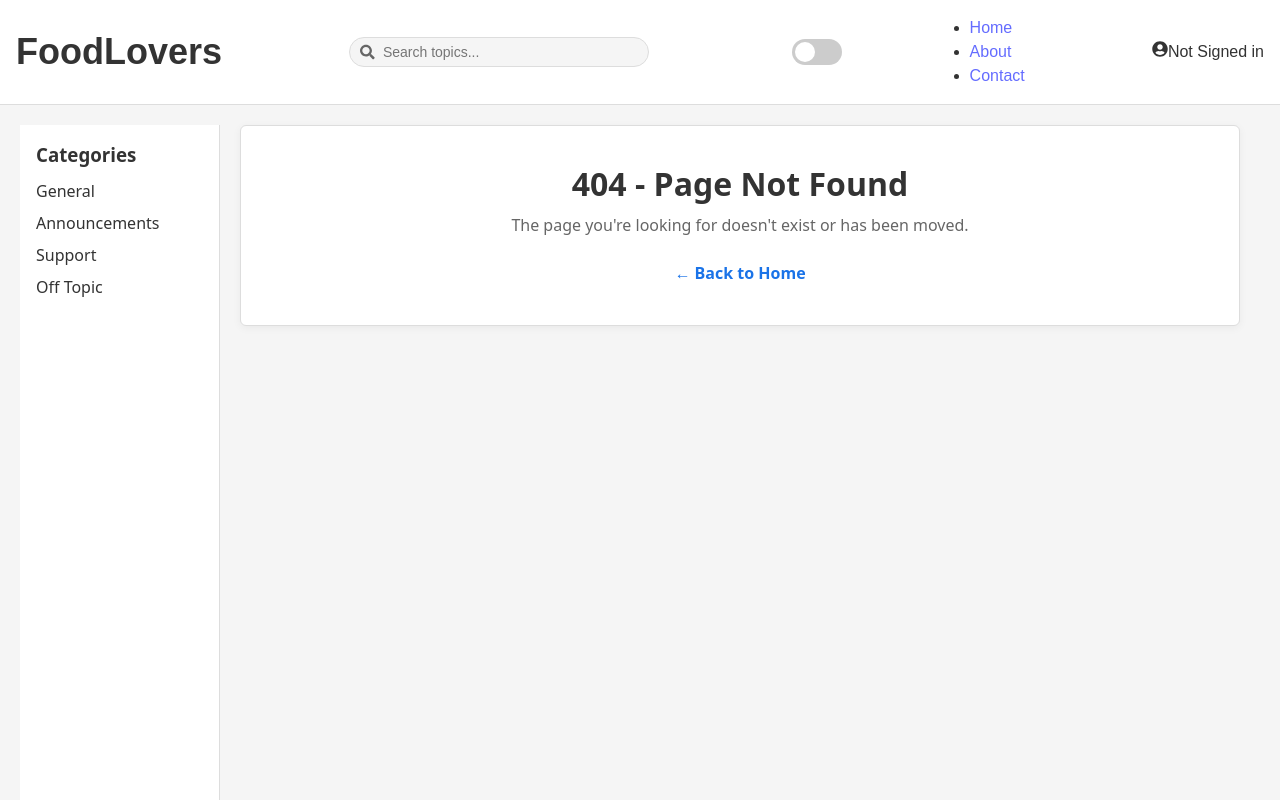
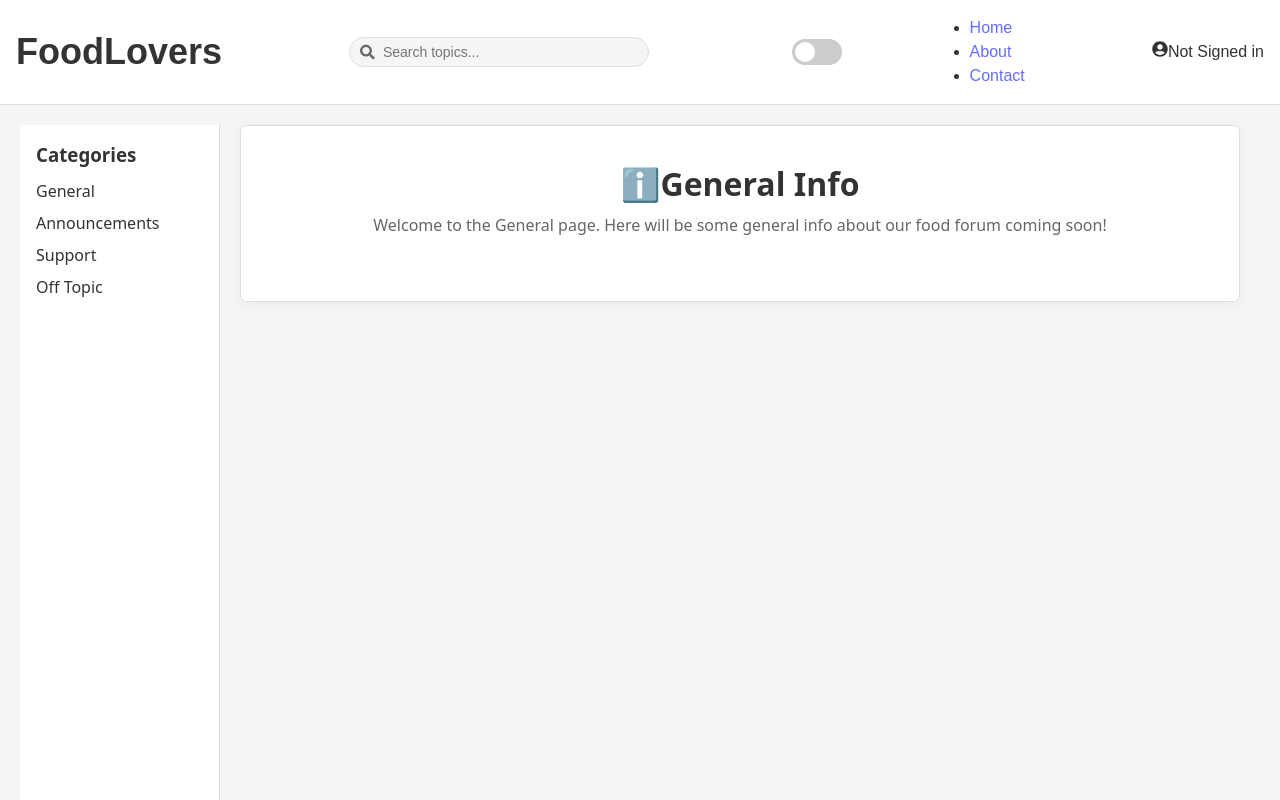
Before and after one commit to Atlaseer/FullstackProject, a React (Vite) app in the folder client/: page /general in a window 1280 px wide. Shown: the top 800 px of the page. Built offline with nearby package versions, Linux system fonts and the light colour scheme; no server answers.

Commit message:
Created General and Announcement pages

```diff
--- a/client/src/App.jsx
+++ b/client/src/App.jsx
@@ -16,6 +16,8 @@ import { useAuth } from './contexts/AuthContext'
 import LoginPage from './Pages/LoginPage'
 import AdminPage from './Pages/AdminPage'
 import Profile from './Pages/Profile'
+import GeneralPage from './Pages/GeneralPage'
+import AnnouncementsPage from './Pages/AnnouncementsPage'
 
 function App() {
 
@@ -35,6 +37,8 @@ function App() {
         <Route path="/post/:id" element={<ViewPostPage/>} />
         <Route path="/admin" element={<AdminPage/>} />
         <Route path="*" element={<FourOFourPage />} />
+        <Route path="/General" element={<GeneralPage />} />
+        <Route path="/announcements" element={<AnnouncementsPage />} />
       </Routes>
       <Footer/>
     </BrowserRouter>
--- /dev/null
+++ b/client/src/Pages/AnnouncementsPage.jsx
@@ -0,0 +1,23 @@
+import React from 'react';
+import Sidebar from '../Components/Sidebar';
+import Footer from '../Components/Footer';
+import '../styles/Main.css';
+
+const AnnouncementsPage = () => {
+    return(
+        <div className="homepage-container">
+      <main className="homepage-main">
+        <Sidebar />
+        <div className="post-list">
+          <div className="not-found-card">
+            <h1>📢 Announcements</h1>
+            <p>Welcome to the announcements page. Stay tuned for updates and important info!</p>
+          </div>
+        </div>
+      </main>
+    </div>
+    )
+}
+
+
+export default AnnouncementsPage
--- /dev/null
+++ b/client/src/Pages/GeneralPage.jsx
@@ -0,0 +1,23 @@
+import React from 'react';
+import Sidebar from '../Components/Sidebar';
+import Footer from '../Components/Footer';
+import '../styles/Main.css';
+
+const GeneralPage = () => {
+    return(
+        <div className="homepage-container">
+      <main className="homepage-main">
+        <Sidebar />
+        <div className="post-list">
+          <div className="not-found-card">
+            <h1>ℹ️General Info</h1>
+            <p>Welcome to the General page. Here will be some general info about our food forum coming soon!</p>
+          </div>
+        </div>
+      </main>
+    </div>
+    )
+}
+
+
+export default GeneralPage
```
